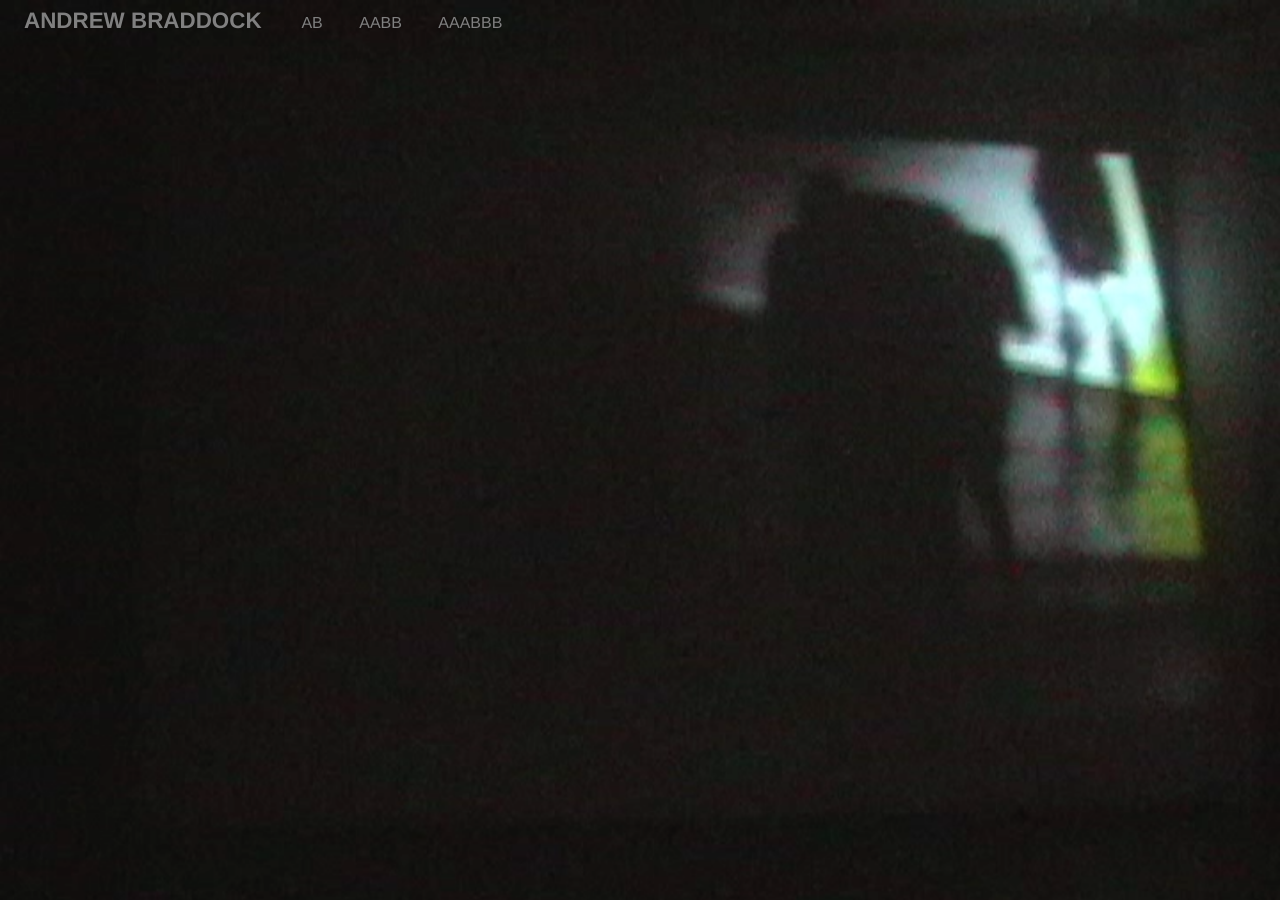
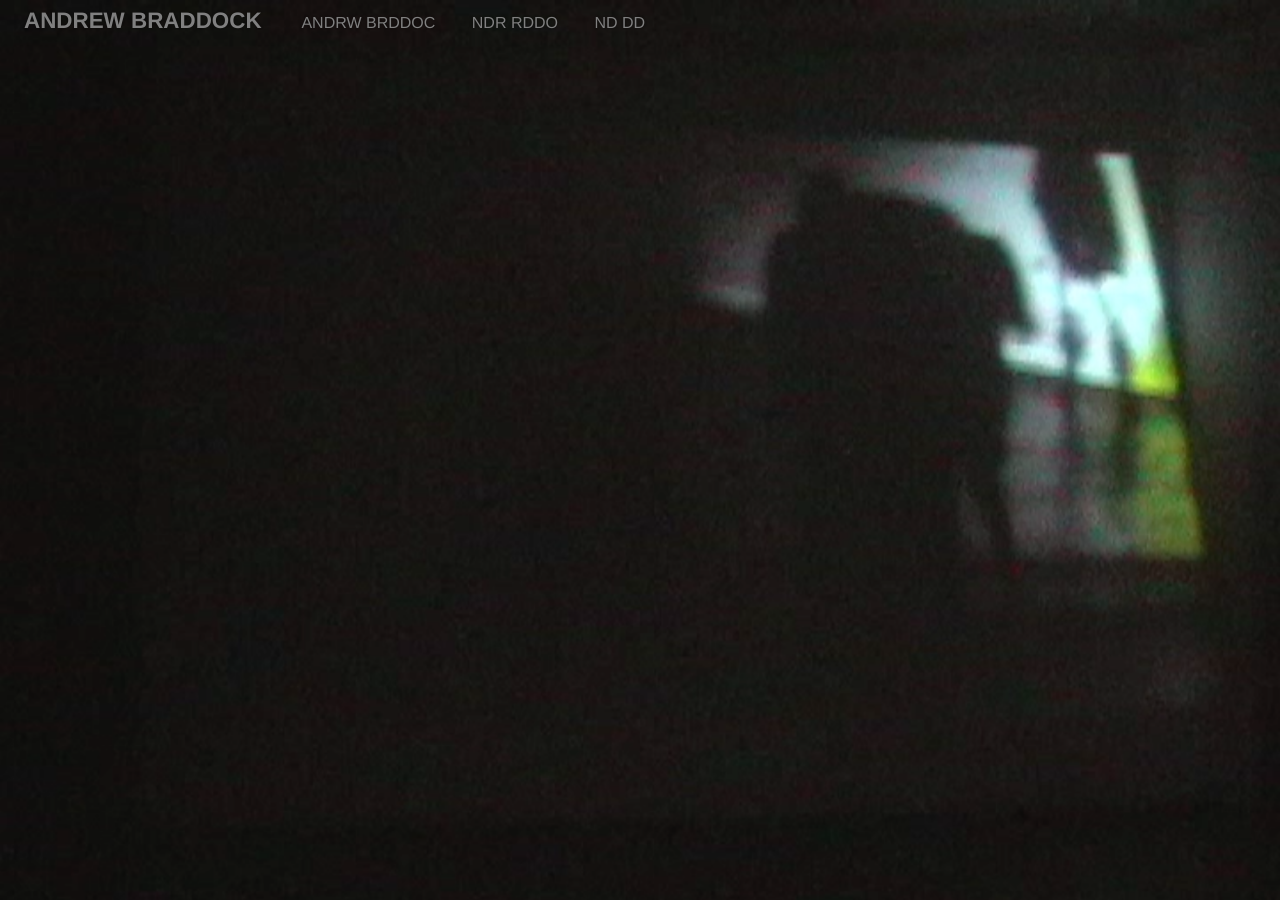
Before and after one commit to scootfence/scootfence.github.io, a Jekyll site: the page built from index.md, in a window 1280 px wide. Built offline with Jekyll 4.4.1, drawn with Linux system fonts in a browser that asks for light colours; Markdown is read by kramdown in place of the engine named in the settings.

Commit message:
Update navigation.md

```diff
--- a/_includes/navigation.md
+++ b/_includes/navigation.md
@@ -6,12 +6,12 @@
 
 <ul>
   <li>
-    <a {% if current_page == 'work' %}class="active"{%endif%} href="/work">AB</a>
+    <a {% if current_page == 'work' %}class="active"{%endif%} href="/work">ANDRW BRDDOC</a>
   </li>
   <li>
-    <a {% if current_page == 'about' %}class="active"{%endif%} href="/about">AABB</a>
+    <a {% if current_page == 'about' %}class="active"{%endif%} href="/about">NDR RDDO</a>
   </li>
   <li>
-    <a href="/scoot">AAABBB</a>
+    <a href="/scoot">ND DD</a>
   </li>
 </ul>
```
